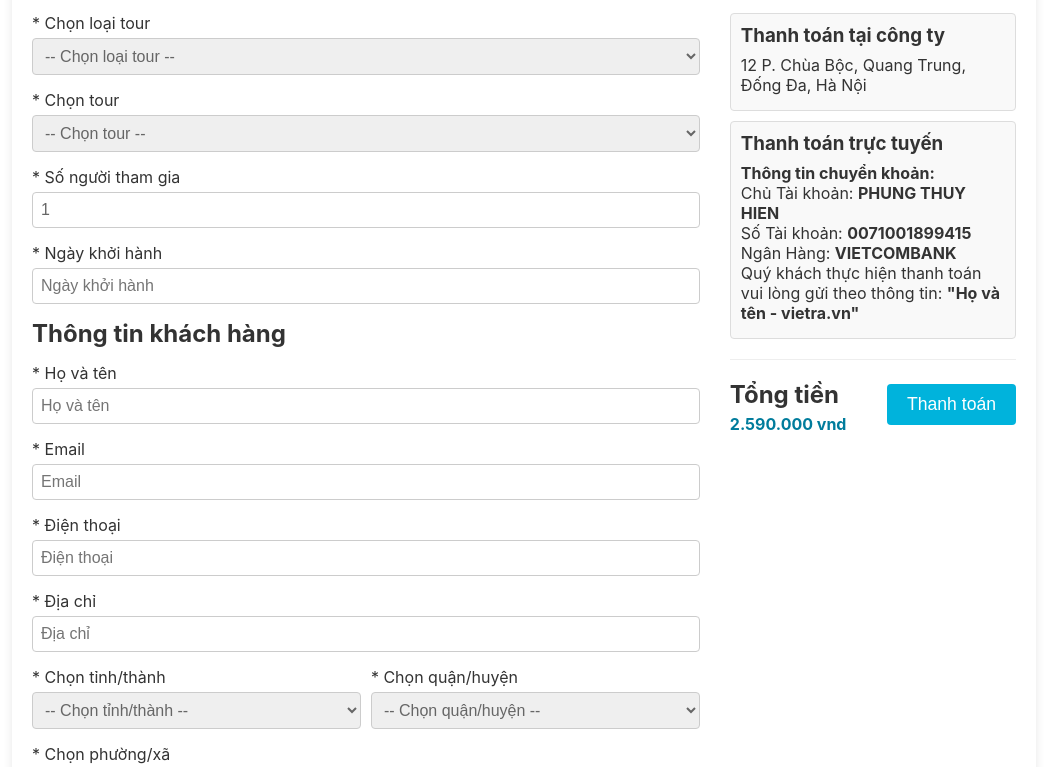
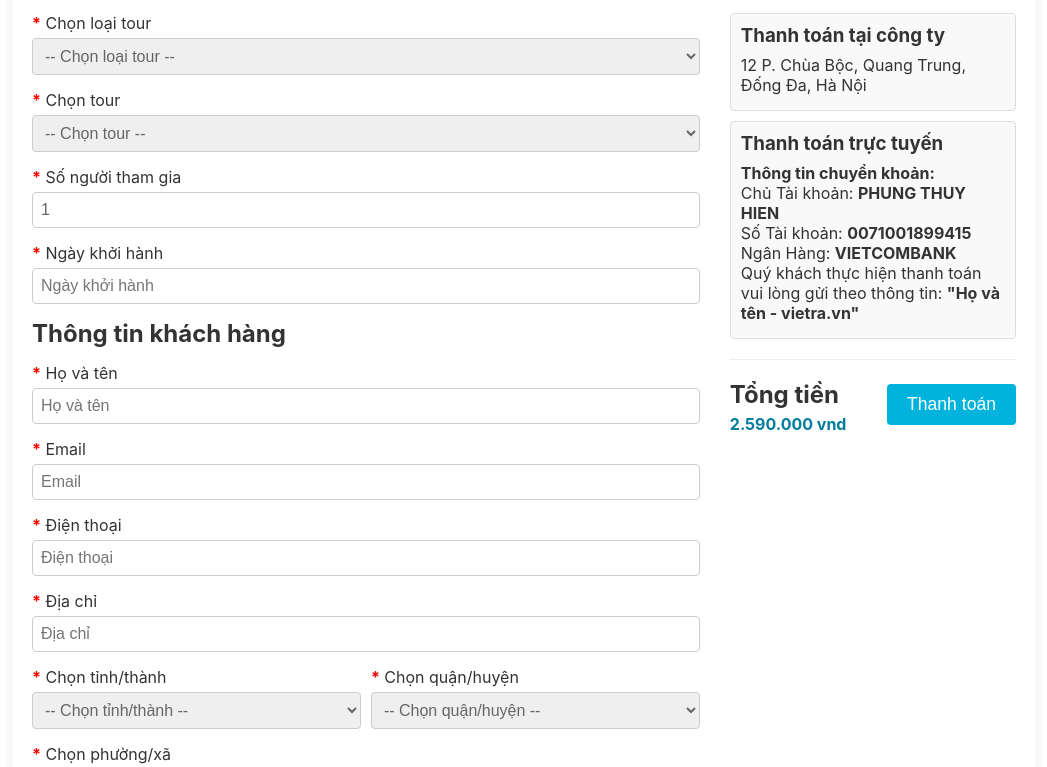
Before and after one commit to phunghien222/cuoiky, a plain HTML site: page booktour.html in a window 1280 px wide. Shown: the part 653-1420 px from the top of the page, without its empty margins (116-1163 px from the left). Drawn offline with nearby package versions, Linux system fonts and the light colour scheme.

Commit message:
booktour4

```diff
--- a/booktour.html
+++ b/booktour.html
@@ -47,7 +47,7 @@
         <div class="form-section">
             <h2>Đặt tour</h2>
             <div class="form-group">
-                <label for="loai-tour">* Chọn loại tour</label>
+                <label for="loai-tour"><strong>*</strong> Chọn loại tour</label>
                 <select id="loai-tour" class="select2-control">
                     <option value="">-- Chọn loại tour --</option>
                     <option value="trong-nuoc">Tour trong nước</option>
@@ -56,7 +56,7 @@
                 </select>
             </div>
             <div class="form-group">
-                <label for="chon-tour">* Chọn tour</label>
+                <label for="chon-tour"><strong>*</strong> Chọn tour</label>
                 <select id="chon-tour" class="select2-control">
                     <option value="">-- Chọn tour --</option>
                     <option value="ha-noi-3n2d" data-price="2590000">Tour Hà Nội 3 ngày 2 đêm</option>
@@ -65,11 +65,11 @@
                 </select>
             </div>
             <div class="form-group">
-                <label for="so-nguoi-tham-gia">* Số người tham gia</label>
+                <label for="so-nguoi-tham-gia"><strong>*</strong> Số người tham gia</label>
                 <input type="number" id="so-nguoi-tham-gia" value="1" min="1" placeholder="Số người tham gia">
             </div>
             <div class="form-group">
-                <label for="ngay-khoi-hanh">* Ngày khởi hành</label>
+                <label for="ngay-khoi-hanh"><strong>*</strong> Ngày khởi hành</label>
                 <div class="flatpickr-wrapper">
                     <input type="text" id="ngay-khoi-hanh" placeholder="Ngày khởi hành">
                 </div>
@@ -77,24 +77,24 @@
 
             <h2>Thông tin khách hàng</h2>
             <div class="form-group">
-                <label for="ho-ten">* Họ và tên</label>
+                <label for="ho-ten"><strong>*</strong> Họ và tên</label>
                 <input type="text" id="ho-ten" placeholder="Họ và tên">
             </div>
             <div class="form-group">
-                <label for="email">* Email</label>
+                <label for="email"><strong>*</strong> Email</label>
                 <input type="email" id="email" placeholder="Email">
             </div>
             <div class="form-group">
-                <label for="dien-thoai">* Điện thoại</label>
+                <label for="dien-thoai"><strong>*</strong> Điện thoại</label>
                 <input type="tel" id="dien-thoai" placeholder="Điện thoại">
             </div>
             <div class="form-group">
-                <label for="dia-chi">* Địa chỉ</label>
+                <label for="dia-chi"><strong>*</strong> Địa chỉ</label>
                 <input type="text" id="dia-chi" placeholder="Địa chỉ">
             </div>
             <div class="form-row">
                 <div class="form-group">
-                    <label for="tinh-thanh">* Chọn tỉnh/thành</label>
+                    <label for="tinh-thanh"><strong>*</strong> Chọn tỉnh/thành</label>
                     <select id="tinh-thanh" class="select2-control">
                         <option value="">-- Chọn tỉnh/thành --</option>
                         <option value="nuoc-ngoai">Tour nước ngoài</option>
@@ -102,7 +102,7 @@
                     </select>
                 </div>
                 <div class="form-group">
-                    <label for="quan-huyen">* Chọn quận/huyện</label>
+                    <label for="quan-huyen"><strong>*</strong> Chọn quận/huyện</label>
                     <select id="quan-huyen" class="select2-control">
                         <option value="">-- Chọn quận/huyện --</option>
                         <option value="nuoc-ngoai">Tour nước ngoài</option>
@@ -111,7 +111,7 @@
                 </div>
             </div>
             <div class="form-group">
-                <label for="phuong-xa">* Chọn phường/xã</label>
+                <label for="phuong-xa"><strong>*</strong> Chọn phường/xã</label>
                 <select id="phuong-xa" class="select2-control">
                     <option value="">-- Chọn phường/xã --</option>
                     <option value="nuoc-ngoai">Tour nước ngoài</option>
--- a/styles/booktour.css
+++ b/styles/booktour.css
@@ -140,3 +140,7 @@ textarea {
 .thanh-toan-button:hover {
     background-color: #007C9C;
 }
+
+label strong {
+    color: red;
+}
```
